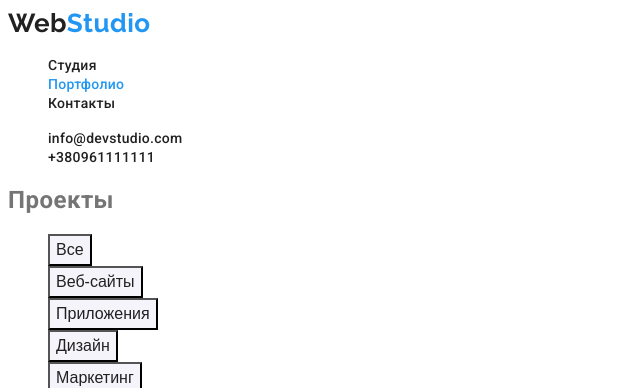
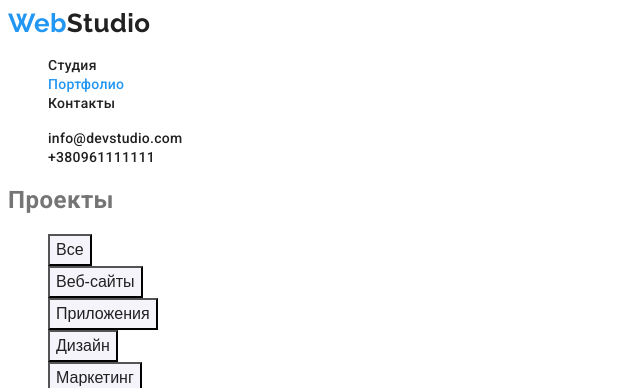
Before and after one commit to Bond4RS/goit-markup-hw-01, a plain HTML site: page portfolio.html in a window 1280 px wide. Shown: the top 388 px of the page, without its empty margins (0-640 px from the left). Drawn offline with Linux system fonts and the light colour scheme.

Commit message:
Исправил Логотип

```diff
--- a/portfolio.html
+++ b/portfolio.html
@@ -18,7 +18,7 @@
 <!---Шапка сайта-->
     <header>
         <nav>
-            <a href="/" class="logo"> Web<span class="logo-accent">Studio</span></a>
+            <a href="/" class="logo"> <span class="logo-accent">Web</span>Studio</a>
             <ul class="site-nav list">
                 <li class="link"><a href="./index.html">Студия</a></li>
                 <li class="link"><a href="./portfolio.html" class="link current">Портфолио</a></li>
```
